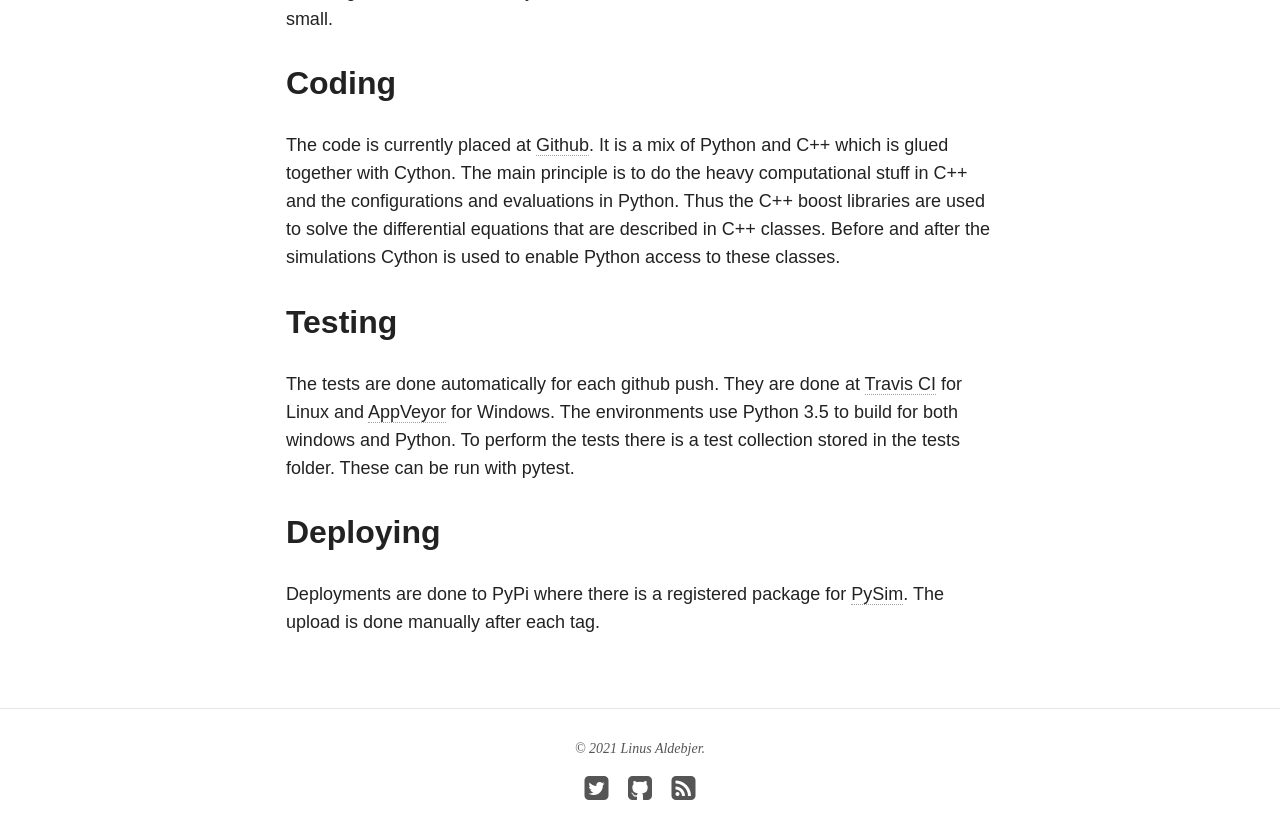
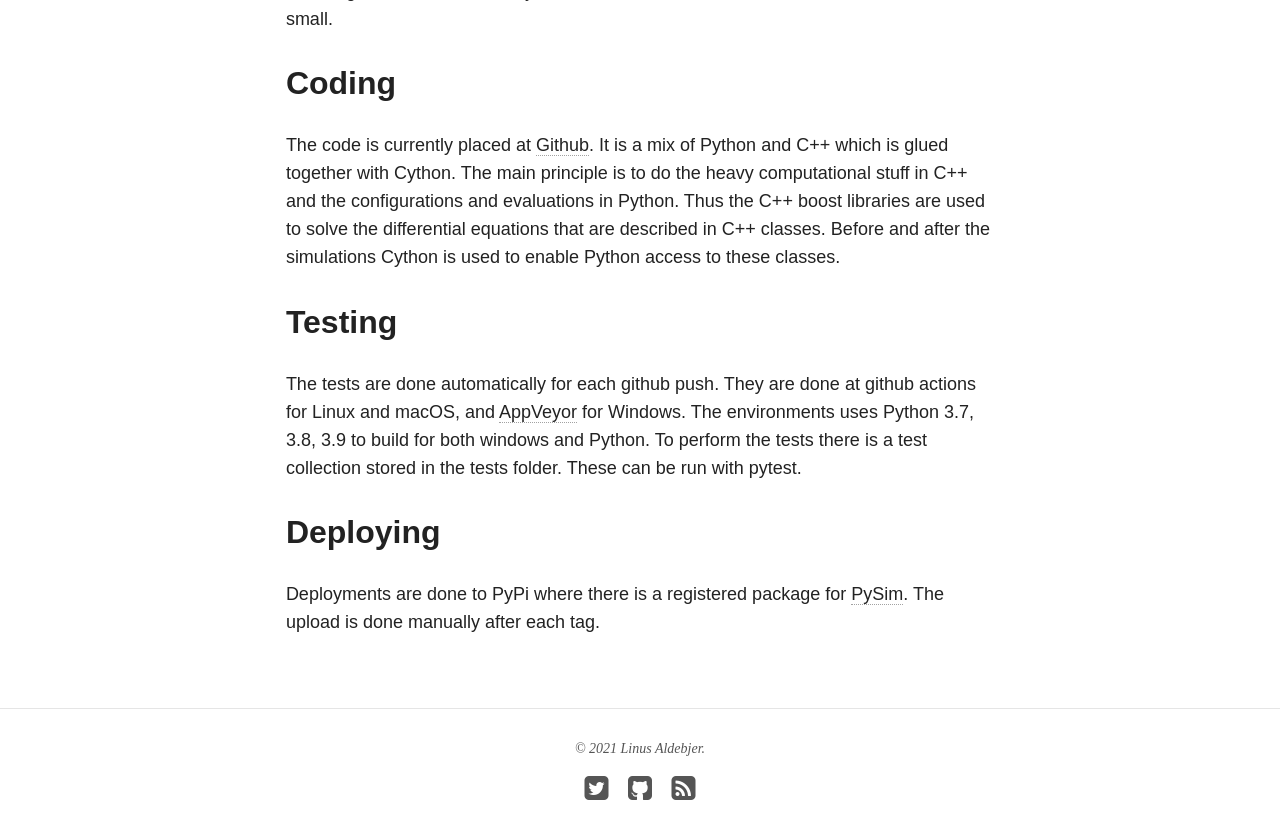
Before and after one commit to aldebjer/pysim, a Jekyll site: the page built from dev/index.md, in a window 1280 px wide and 900 px high, scrolled down 679 px. Shown: the top 839 px of the window. Built offline with Jekyll 4.4.1, drawn with Linux system fonts in a browser that asks for light colours; nearby versions of some CDN libraries.

Commit message:
updating dev part

```diff
--- a/dev/index.md
+++ b/dev/index.md
@@ -17,8 +17,8 @@ equations that are described in C++ classes. Before and after the simulations Cy
 access to these classes.
 
 ## Testing
-The tests are done automatically for each github push. They are done at [Travis CI](https://travis-ci.org/aldebjer/pysim) for Linux
-and [AppVeyor](https://ci.appveyor.com/project/aldebjer/pysim) for Windows. The environments use Python 3.5 to
+The tests are done automatically for each github push. They are done at github actions for Linux and macOS,
+and [AppVeyor](https://ci.appveyor.com/project/aldebjer/pysim) for Windows. The environments uses Python 3.7, 3.8, 3.9 to
 build for both windows and Python. To
 perform the tests there is a test collection stored in the tests folder. These can be run with pytest.
 
```
